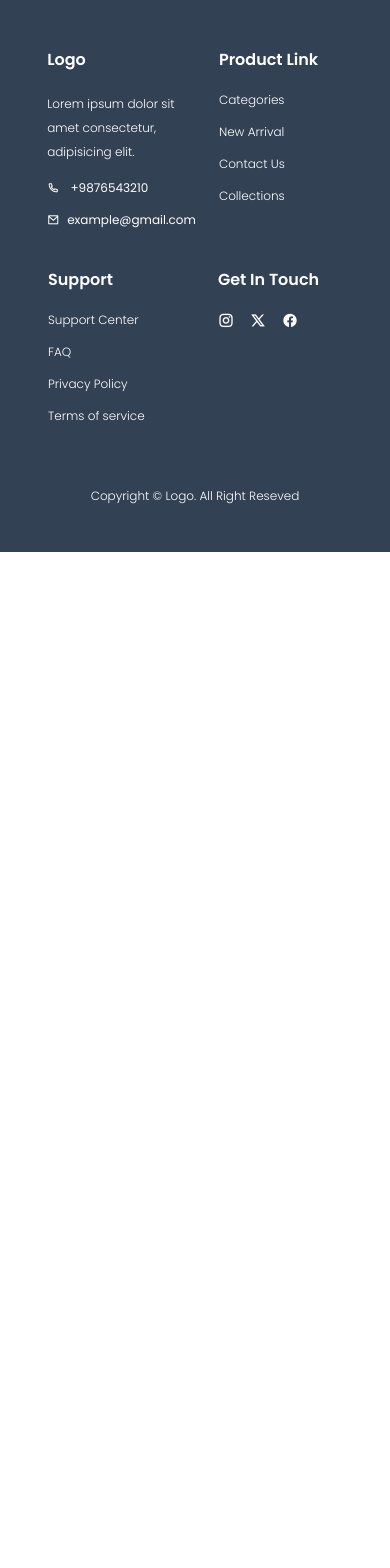
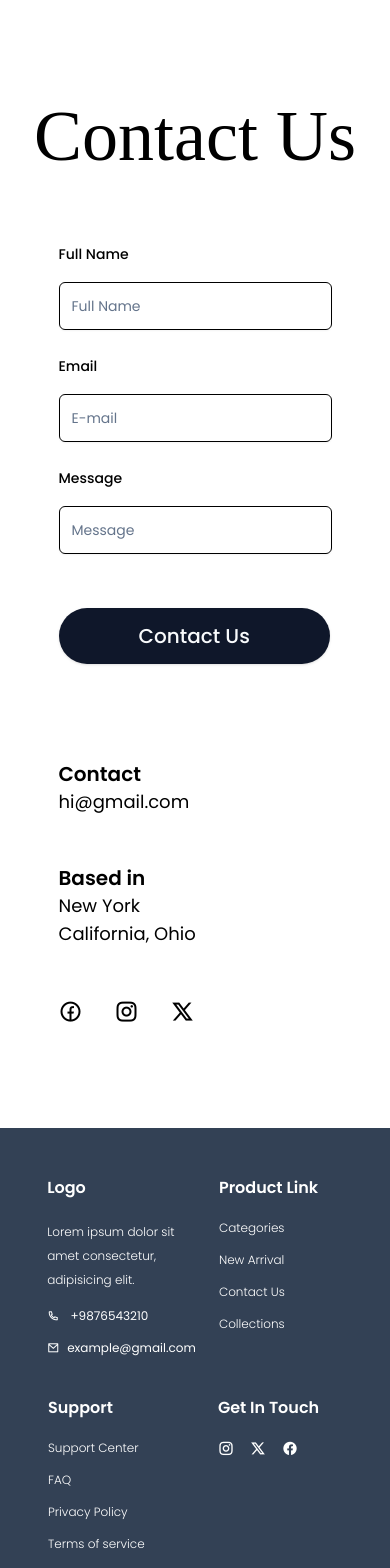
Before and after one commit to Pankaj-suthar777/next-fashion-ecommerce, a Next.js app: page /contact-us in a window 390 px wide. Shown: the top 1568 px of the page. Before the commit the page ends 844 px from the top, so only its background shows below. Built offline with nearby package versions, Linux system fonts and the light colour scheme.

Commit message:
contact us page

```diff
--- a/src/app/contact-us/page.tsx
+++ b/src/app/contact-us/page.tsx
@@ -1,7 +1,72 @@
+import { Button } from "@/components/ui/button";
+import { Input } from "@/components/ui/input";
+import { Label } from "@/components/ui/label";
 import React from "react";
 
 const ContactUs = () => {
-  return <div></div>;
+  return (
+    <div className="min-h-screen w-screen grid xl:grid-cols-4 py-[100px] gap-24 md:px-[100px] px-8">
+      <div className="col-span-2 xl:flex hidden justify-center items-center">
+        <img src="https://img.freepik.com/free-vector/flat-design-illustration-customer-support_23-2148887720.jpg?t=st=1711879534~exp=1711883134~hmac=4f5a592cecad0699f197984b18aebe928fc04189c5aaa1341365fad9d5c292c0&w=740" />
+      </div>
+      <div className="col-span-2 flex flex-col justify-center items-center">
+        <h1
+          className="text-7xl font-normal text-center"
+          style={{ fontFamily: "serif" }}
+        >
+          Contact Us
+        </h1>
+        <div className="flex md:flex-row flex-col gap-24 mt-[70px] xl:w-full w-[70vw] justify-center items-center">
+          <div className="space-y-6 w-[100%]">
+            <div className="space-y-4 ">
+              <Label htmlFor="fn">Full Name</Label>
+              <Input
+                placeholder="Full Name"
+                className="border border-black h-12"
+                id="fn"
+              />
+            </div>
+            <div className="space-y-4">
+              <Label htmlFor="em">Email</Label>
+              <Input
+                placeholder="E-mail"
+                className="border border-black h-12"
+                id="em"
+              />
+            </div>
+            <div className="space-y-4 pb-[30px]">
+              <Label htmlFor="m">Message</Label>
+              <Input
+                placeholder="Message"
+                className="border border-black h-12"
+                id="m"
+              />
+            </div>
+            <Button className="rounded-full py-7 px-20 text-xl">
+              Contact Us
+            </Button>
+          </div>
+          <div className="md:space-y-8 self-start grid gap-12">
+            <div className="flex justify-center items-start flex-col">
+              <h1 className="font-semibold text-xl">Contact</h1>
+              <p className="text-lg font-normal">hi@gmail.com</p>
+            </div>
+            <div className="flex justify-center items-start flex-col ">
+              <h1 className="font-semibold text-xl">Based in</h1>
+              <p className="text-lg font-normal">New York</p>
+              <p className="text-lg font-normal">California, Ohio</p>
+            </div>
+
+            <div className="flex lg:gap-x-16 gap-x-8">
+              <i className="ri-facebook-circle-line lg:text-4xl text-2xl cursor-pointer"></i>
+              <i className="ri-instagram-line lg:text-4xl text-2xl cursor-pointer"></i>
+              <i className="ri-twitter-x-line lg:text-4xl text-2xl cursor-pointer"></i>
+            </div>
+          </div>
+        </div>
+      </div>
+    </div>
+  );
 };
 
 export default ContactUs;
--- a/src/app/productlist/page.tsx
+++ b/src/app/productlist/page.tsx
@@ -112,7 +112,7 @@ const ProductList = () => {
           <BreadcrumbDemo
             items={[{ href: "/productlist", name: "Product List" }]}
           />
-          <h1 className="font-semibold text-xl text-center tracking-wider">
+          <h1 className="font-semibold text-xl text-center tracking-wider sm:block hidden">
             Products
           </h1>
         </div>
--- a/src/components/Navbar.tsx
+++ b/src/components/Navbar.tsx
@@ -5,6 +5,18 @@ import { Button } from "./ui/button";
 import NavTabs from "./NavTabs";
 import Link from "next/link";
 import NavbarDropdown from "./NavbarDropdown";
+import {
+  AlertDialog,
+  AlertDialogAction,
+  AlertDialogCancel,
+  AlertDialogContent,
+  AlertDialogDescription,
+  AlertDialogFooter,
+  AlertDialogHeader,
+  AlertDialogTitle,
+  AlertDialogTrigger,
+} from "@/components/ui/alert-dialog";
+import { Input } from "./ui/input";
 
 const NavbarSearch = ({ type }: { type: string }) => {
   return (
@@ -22,14 +34,64 @@ const NavbarSearch = ({ type }: { type: string }) => {
           {type === "home" && <NavTabs />}
         </div>
         <div className="flex items-center gap-x-6">
-          <div className="xl:hidden block">
-            <i className="ri-search-line text-xl text-black cursor-pointer"></i>
-          </div>
+          <AlertDialog>
+            <AlertDialogTrigger>
+              <div className="xl:hidden block">
+                <i className="ri-search-line text-xl text-black cursor-pointer"></i>
+              </div>
+            </AlertDialogTrigger>
+            <AlertDialogContent className="lg:w-[50vw] w-[90vw] rounded-xl">
+              <AlertDialogHeader>
+                <AlertDialogTitle>Search Product</AlertDialogTitle>
+                <AlertDialogDescription>
+                  {/* This action cannot be undone. This will permanently delete
+                  your account and remove your data from our servers. */}
+                  <Input placeholder="search" />
+                </AlertDialogDescription>
+              </AlertDialogHeader>
+              <AlertDialogFooter>
+                <div className="flex justify-end items-center gap-x-4">
+                  <div>
+                    <AlertDialogCancel className="mt-0">
+                      Cancel
+                    </AlertDialogCancel>
+                  </div>
+                  <div>
+                    <AlertDialogAction>Search</AlertDialogAction>
+                  </div>
+                </div>
+              </AlertDialogFooter>
+            </AlertDialogContent>
+          </AlertDialog>
 
           <Link href="/cart">
             <i className="ri-shopping-cart-2-line text-xl text-black cursor-pointer"></i>
           </Link>
-          <i className="ri-notification-2-line text-xl text-black cursor-pointer"></i>
+          <AlertDialog>
+            <AlertDialogTrigger>
+              <i className="ri-notification-2-line text-xl text-black cursor-pointer"></i>
+            </AlertDialogTrigger>
+            <AlertDialogContent className="lg:w-[50vw] w-[90vw] rounded-xl">
+              <AlertDialogHeader>
+                <AlertDialogTitle>Notifications</AlertDialogTitle>
+                <AlertDialogDescription>
+                  {/* This action cannot be undone. This will permanently delete
+                  your account and remove your data from our servers. */}
+                  {/* <Input placeholder="search" /> */}
+                </AlertDialogDescription>
+              </AlertDialogHeader>
+              <AlertDialogFooter>
+                <div className="flex justify-end items-center gap-x-4">
+                  <div>
+                    <AlertDialogCancel className="mt-0">
+                      Close
+                    </AlertDialogCancel>
+                  </div>
+                </div>
+              </AlertDialogFooter>
+            </AlertDialogContent>
+          </AlertDialog>
+
           {/* <Button className="rounded-none text-xs cursor-pointer">Login</Button> */}
           <NavbarDropdown />
         </div>
```
